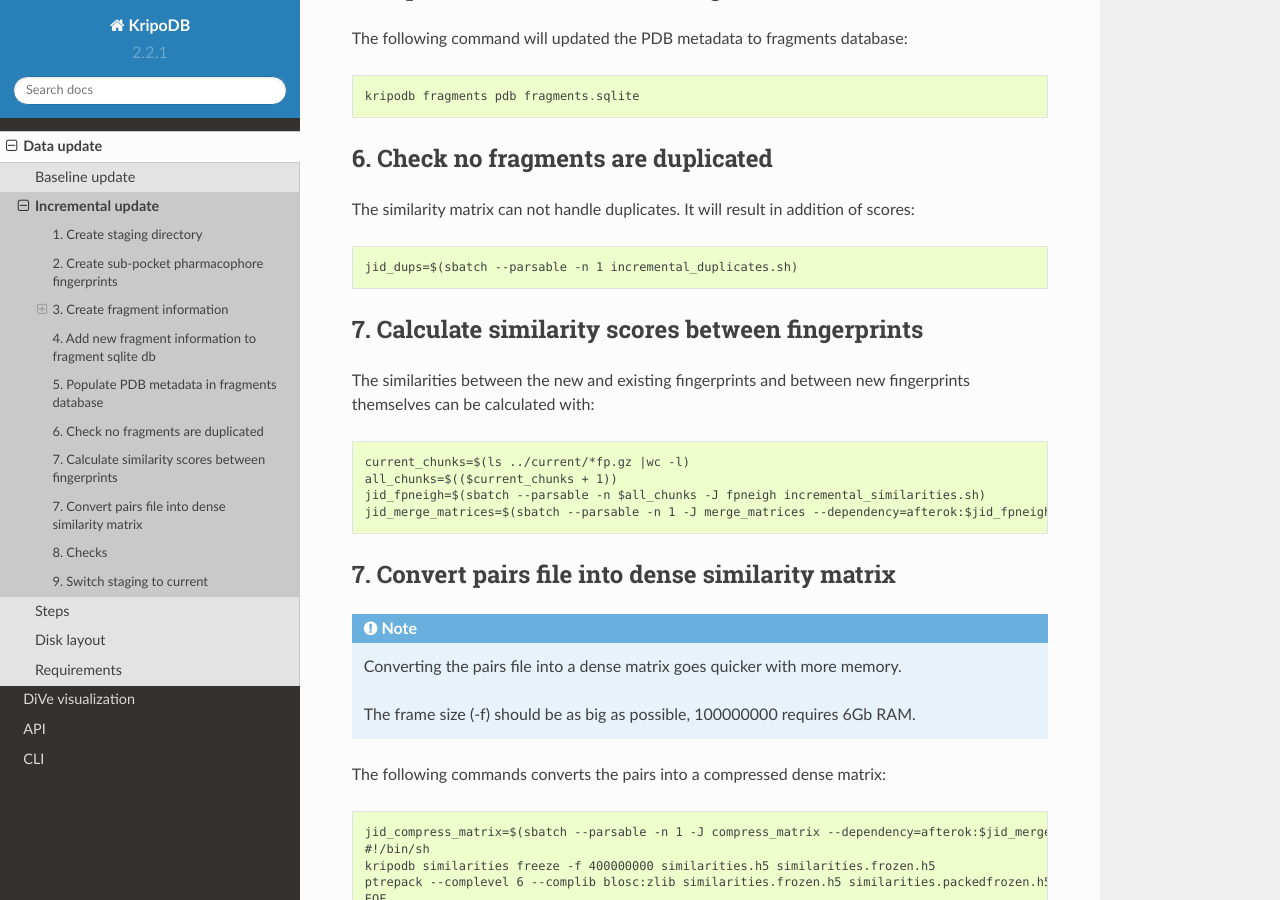
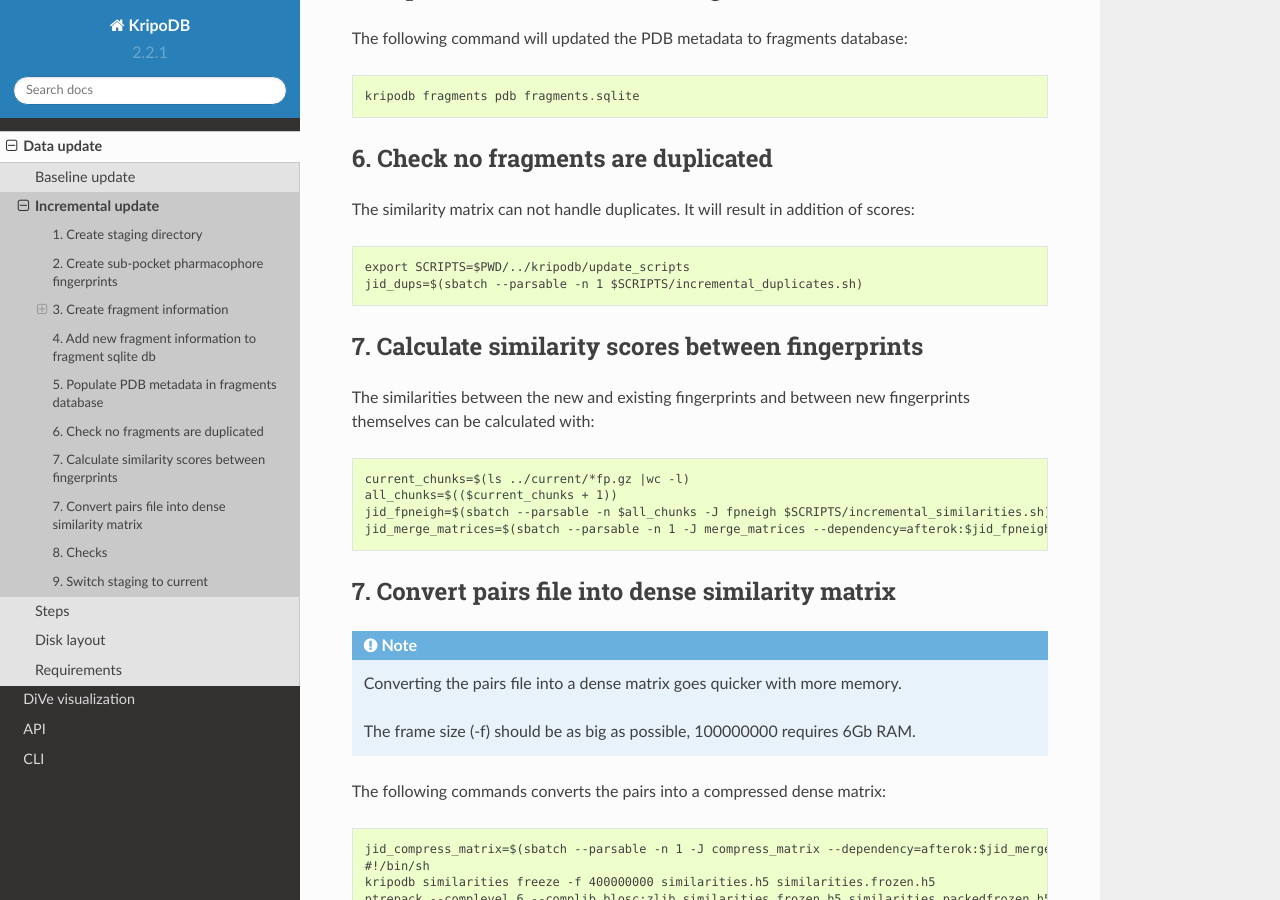
Before and after one commit to 3D-e-Chem/kripodb, a Sphinx documentation site: the page built from docs/incremental-update.rst, in a window 1280 px wide and 900 px high, scrolled down 1706 px. Built offline with Sphinx 7.4.7 and the Read the Docs theme 2.0.0, drawn with Linux system fonts in a browser that asks for light colours.

Commit message:
Use env var to point to update scripts

```diff
--- a/docs/incremental-update.rst
+++ b/docs/incremental-update.rst
@@ -61,7 +61,8 @@
 
 The similarity matrix can not handle duplicates. It will result in addition of scores::
 
-    jid_dups=$(sbatch --parsable -n 1 incremental_duplicates.sh)
+    export SCRIPTS=$PWD/../kripodb/update_scripts
+    jid_dups=$(sbatch --parsable -n 1 $SCRIPTS/incremental_duplicates.sh)
 
 7. Calculate similarity scores between fingerprints
 ---------------------------------------------------
@@ -70,8 +71,8 @@
 
     current_chunks=$(ls ../current/*fp.gz |wc -l)
     all_chunks=$(($current_chunks + 1))
-    jid_fpneigh=$(sbatch --parsable -n $all_chunks -J fpneigh incremental_similarities.sh)
-    jid_merge_matrices=$(sbatch --parsable -n 1 -J merge_matrices --dependency=afterok:$jid_fpneigh incremental_merge_similarities.sh)
+    jid_fpneigh=$(sbatch --parsable -n $all_chunks -J fpneigh $SCRIPTS/incremental_similarities.sh)
+    jid_merge_matrices=$(sbatch --parsable -n 1 -J merge_matrices --dependency=afterok:$jid_fpneigh $SCRIPTS/incremental_merge_similarities.sh)
 
 7. Convert pairs file into dense similarity matrix
 --------------------------------------------------
```
Also changed, not shown: 1 other file.
